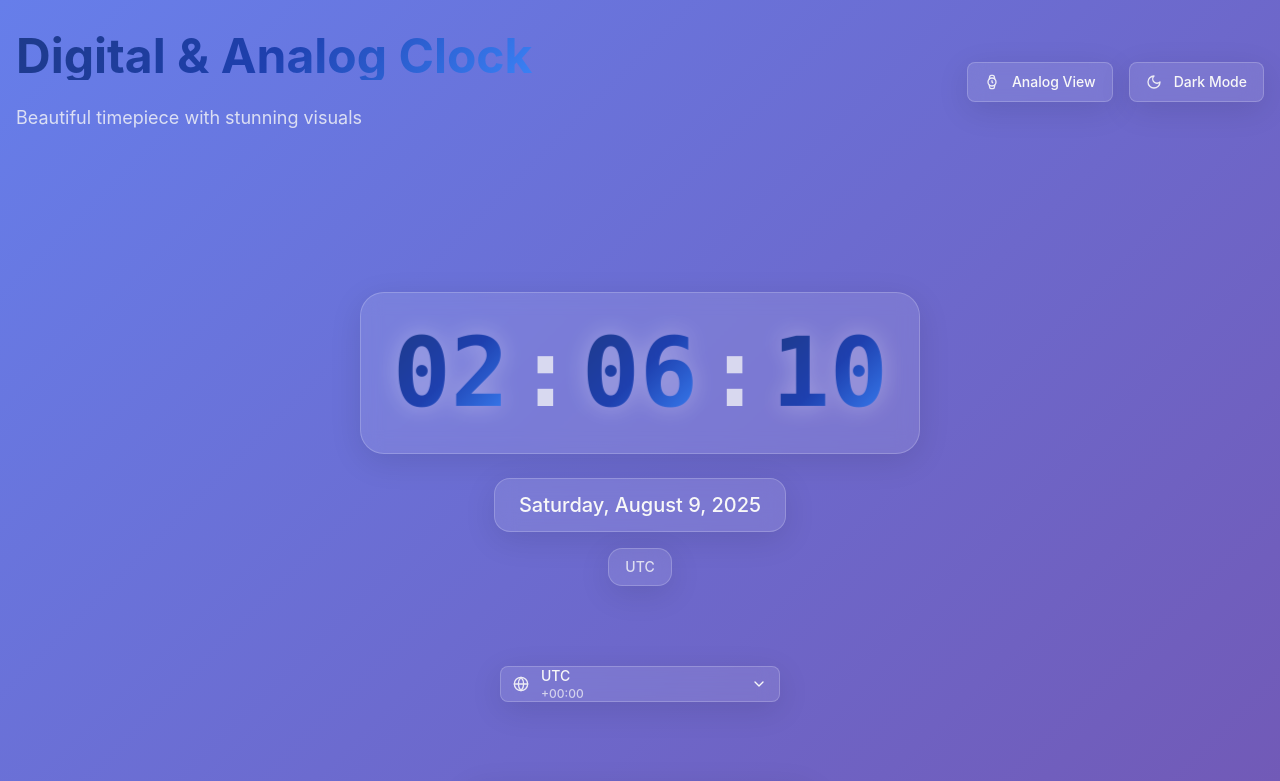
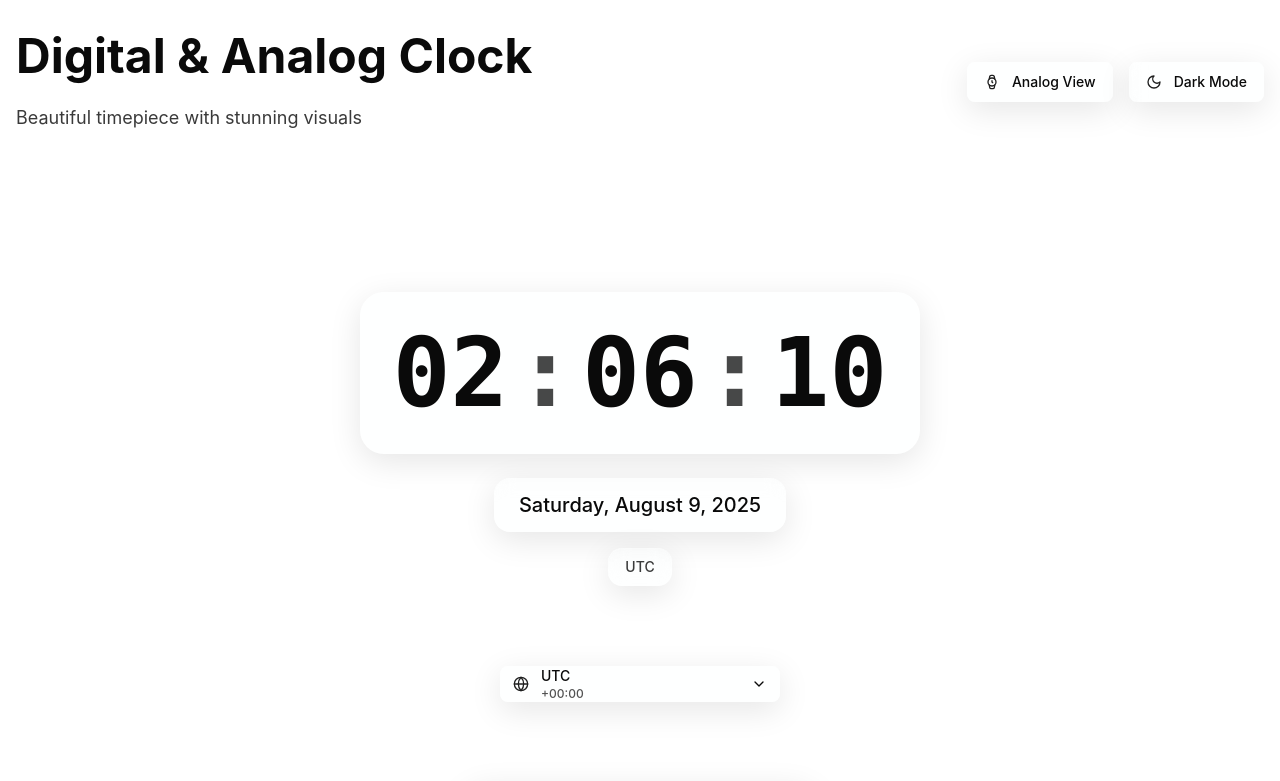
Before and after one commit to RenDub73/clockapp, a React (Vite) app: page / in a window 1280 px wide. Shown: the top 781 px of the page. Built offline with nearby package versions, Linux system fonts and the light colour scheme.

Commit message:
Implement light/dark mode toggle with white/black backgrounds and expand timezone selection

```diff
--- a/src/App.css
+++ b/src/App.css
@@ -43,24 +43,24 @@
 
 :root {
   --radius: 0.625rem;
-  --background: linear-gradient(135deg, #667eea 0%, #764ba2 100%);
-  --foreground: oklch(0.98 0 0);
+  --background: #ffffff;
+  --foreground: oklch(0.145 0 0);
   --card: oklch(1 0 0 / 0.1);
   --card-foreground: oklch(0.145 0 0);
   --popover: oklch(1 0 0 / 0.95);
   --popover-foreground: oklch(0.145 0 0);
-  --primary: oklch(0.98 0 0);
-  --primary-foreground: oklch(0.145 0 0);
+  --primary: oklch(0.145 0 0);
+  --primary-foreground: oklch(0.98 0 0);
   --secondary: oklch(0.97 0 0 / 0.2);
-  --secondary-foreground: oklch(0.98 0 0);
+  --secondary-foreground: oklch(0.145 0 0);
   --muted: oklch(0.97 0 0 / 0.1);
   --muted-foreground: oklch(0.85 0 0);
   --accent: oklch(0.97 0 0 / 0.2);
-  --accent-foreground: oklch(0.98 0 0);
+  --accent-foreground: oklch(0.145 0 0);
   --destructive: oklch(0.7 0.3 0);
   --border: oklch(1 0 0 / 0.2);
   --input: oklch(1 0 0 / 0.1);
-  --ring: oklch(0.98 0 0);
+  --ring: oklch(0.145 0 0);
   --chart-1: oklch(0.646 0.222 41.116);
   --chart-2: oklch(0.6 0.118 184.704);
   --chart-3: oklch(0.398 0.07 227.392);
@@ -83,8 +83,8 @@
   --card-foreground: oklch(0.98 0 0);
   --popover: oklch(0.1 0 0 / 0.95);
   --popover-foreground: oklch(0.98 0 0);
-  --primary: oklch(0.85 0.15 280);
-  --primary-foreground: oklch(0.98 0 0);
+  --primary: oklch(0.98 0 0);
+  --primary-foreground: oklch(0.145 0 0);
   --secondary: oklch(0.2 0 0 / 0.3);
   --secondary-foreground: oklch(0.98 0 0);
   --muted: oklch(0.15 0 0 / 0.3);
@@ -94,11 +94,11 @@
   --destructive: oklch(0.7 0.3 0);
   --border: oklch(1 0 0 / 0.1);
   --input: oklch(1 0 0 / 0.05);
-  --ring: oklch(0.85 0.15 280);
+  --ring: oklch(0.98 0 0);
   --chart-1: oklch(0.488 0.243 264.376);
   --chart-2: oklch(0.696 0.17 162.48);
-  --chart-3: oklch(0.769 0.188 70.08);
-  --chart-4: oklch(0.627 0.265 303.9);
+  --chart-3: oklch(0.398 0.07 227.392);
+  --chart-4: oklch(0.828 0.189 84.429);
   --chart-5: oklch(0.645 0.246 16.439);
   --sidebar: oklch(0.205 0 0);
   --sidebar-foreground: oklch(0.985 0 0);
@@ -115,88 +115,20 @@
     @apply border-border outline-ring/50;
   }
   body {
-    background: var(--background);
+    background-color: var(--background);
     color: var(--foreground);
     font-family: 'Inter', -apple-system, BlinkMacSystemFont, 'Segoe UI', Roboto, sans-serif;
   }
-
-  .dark body {
-    background: #000000;
-  }
-}
-
-/* Custom animations */
-
-@keyframes glow {
-  0%, 100% { box-shadow: 0 0 20px rgba(255, 255, 255, 0.1); }
-  50% { box-shadow: 0 0 40px rgba(255, 255, 255, 0.2), 0 0 60px rgba(255, 255, 255, 0.1); }
-}
-
-@keyframes pulse-glow {
-  0%, 100% {
-    transform: scale(1);
-    filter: drop-shadow(0 0 10px rgba(255, 255, 255, 0.3));
-  }
-  50% {
-    transform: scale(1.02);
-    filter: drop-shadow(0 0 20px rgba(255, 255, 255, 0.5));
-  }
-}
-
-@keyframes shake {
-  0%, 100% { transform: translateX(0); }
-  10%, 30%, 50%, 70%, 90% { transform: translateX(-2px); }
-  20%, 40%, 60%, 80% { transform: translateX(2px); }
-}
-
-@keyframes flash {
-  0%, 50%, 100% { opacity: 1; }
-  25%, 75% { opacity: 0.3; }
-}
-
-
-.glowing {
-  animation: glow 2s ease-in-out infinite;
-}
-
-.pulse-glow {
-  animation: pulse-glow 2s ease-in-out infinite;
-}
-
-.shake {
-  animation: shake 0.5s ease-in-out infinite;
-}
-
-.flash {
-  animation: flash 0.5s ease-in-out infinite;
 }
 
 .glass-morphism {
-  background: rgba(255, 255, 255, 0.1);
+  background-color: var(--card);
   backdrop-filter: blur(10px);
-  border: 1px solid rgba(255, 255, 255, 0.2);
+  border: 1px solid var(--border);
   box-shadow: 0 8px 32px rgba(0, 0, 0, 0.1);
 }
 
 .dark .glass-morphism {
-  background: rgba(0, 0, 0, 0.2);
+  background-color: rgba(0, 0, 0, 1);
   border: 1px solid rgba(255, 255, 255, 0.1);
 }
-
-.gradient-text {
-  background: linear-gradient(135deg, #1e3a8a 0%, #1e40af 50%, #3b82f6 100%);
-  -webkit-background-clip: text;
-  -webkit-text-fill-color: transparent;
-  background-clip: text;
-}
-
-.dark .gradient-text {
-  background: linear-gradient(135deg, #a855f7 0%, #3b82f6 100%);
-  -webkit-background-clip: text;
-  -webkit-text-fill-color: transparent;
-  background-clip: text;
-}
-
-html.dark, body.dark {
-  background-color: #000000 !important;
-}
--- a/src/components/TimezoneSelector.jsx
+++ b/src/components/TimezoneSelector.jsx
@@ -6,33 +6,62 @@ const TimezoneSelector = ({ selectedTimezone, onTimezoneChange }) => {
   const [isOpen, setIsOpen] = useState(false);
 
   const timezones = [
-    { value: 'UTC', label: 'UTC (Coordinated Universal Time)', offset: '+00:00' },
-    { value: 'America/New_York', label: 'New York (EST/EDT)', offset: '-05:00/-04:00' },
-    { value: 'America/Los_Angeles', label: 'Los Angeles (PST/PDT)', offset: '-08:00/-07:00' },
-    { value: 'America/Chicago', label: 'Chicago (CST/CDT)', offset: '-06:00/-05:00' },
-    { value: 'America/Denver', label: 'Denver (MST/MDT)', offset: '-07:00/-06:00' },
-    { value: 'Europe/London', label: 'London (GMT/BST)', offset: '+00:00/+01:00' },
-    { value: 'Europe/Paris', label: 'Paris (CET/CEST)', offset: '+01:00/+02:00' },
-    { value: 'Europe/Berlin', label: 'Berlin (CET/CEST)', offset: '+01:00/+02:00' },
-    { value: 'Europe/Moscow', label: 'Moscow (MSK)', offset: '+03:00' },
-    { value: 'Asia/Tokyo', label: 'Tokyo (JST)', offset: '+09:00' },
-    { value: 'Asia/Shanghai', label: 'Shanghai (CST)', offset: '+08:00' },
-    { value: 'Asia/Kolkata', label: 'Mumbai (IST)', offset: '+05:30' },
-    { value: 'Asia/Dubai', label: 'Dubai (GST)', offset: '+04:00' },
-    { value: 'Australia/Sydney', label: 'Sydney (AEST/AEDT)', offset: '+10:00/+11:00' },
-    { value: 'Pacific/Auckland', label: 'Auckland (NZST/NZDT)', offset: '+12:00/+13:00' },
-    { value: 'America/Sao_Paulo', label: 'São Paulo (BRT)', offset: '-03:00' },
-    { value: 'America/Mexico_City', label: 'Mexico City (CST)', offset: '-06:00' },
-    { value: 'Africa/Cairo', label: 'Cairo (EET)', offset: '+02:00' },
-    { value: 'Africa/Johannesburg', label: 'Johannesburg (SAST)', offset: '+02:00' },
-    { value: 'Asia/Seoul', label: 'Seoul (KST)', offset: '+09:00' },
-  ];
+    { value: 'Etc/GMT+12', label: 'Line Islands (GMT-12)', offset: -12 * 60 },
+    { value: 'Pacific/Midway', label: 'Midway (GMT-11)', offset: -11 * 60 },
+    { value: 'America/Adak', label: 'Adak (GMT-10)', offset: -10 * 60 },
+    { value: 'America/Anchorage', label: 'Anchorage (GMT-9)', offset: -9 * 60 },
+    { value: 'America/Los_Angeles', label: 'Los Angeles (GMT-8)', offset: -8 * 60 },
+    { value: 'America/Denver', label: 'Denver (GMT-7)', offset: -7 * 60 },
+    { value: 'America/Chicago', label: 'Chicago (GMT-6)', offset: -6 * 60 },
+    { value: 'America/Mexico_City', label: 'Mexico City (GMT-6)', offset: -6 * 60 },
+    { value: 'America/New_York', label: 'New York (GMT-5)', offset: -5 * 60 },
+    { value: 'America/Caracas', label: 'Caracas (GMT-4:30)', offset: -4.5 * 60 },
+    { value: 'America/Halifax', label: 'Halifax (GMT-4)', offset: -4 * 60 },
+    { value: 'America/Sao_Paulo', label: 'São Paulo (GMT-3)', offset: -3 * 60 },
+    { value: 'America/Noronha', label: 'Fernando de Noronha (GMT-2)', offset: -2 * 60 },
+    { value: 'Atlantic/Azores', label: 'Azores (GMT-1)', offset: -1 * 60 },
+    { value: 'UTC', label: 'UTC (Coordinated Universal Time)', offset: 0 },
+    { value: 'Europe/London', label: 'London (GMT+0)', offset: 0 },
+    { value: 'Europe/Paris', label: 'Paris (GMT+1)', offset: 1 * 60 },
+    { value: 'Africa/Cairo', label: 'Cairo (GMT+2)', offset: 2 * 60 },
+    { value: 'Africa/Johannesburg', label: 'Johannesburg (GMT+2)', offset: 2 * 60 },
+    { value: 'Europe/Moscow', label: 'Moscow (GMT+3)', offset: 3 * 60 },
+    { value: 'Asia/Dubai', label: 'Dubai (GMT+4)', offset: 4 * 60 },
+    { value: 'Asia/Kolkata', label: 'Mumbai (GMT+5:30)', offset: 5.5 * 60 },
+    { value: 'Asia/Shanghai', label: 'Shanghai (GMT+8)', offset: 8 * 60 },
+    { value: 'Asia/Tokyo', label: 'Tokyo (GMT+9)', offset: 9 * 60 },
+    { value: 'Asia/Seoul', label: 'Seoul (GMT+9)', offset: 9 * 60 },
+    { value: 'Australia/Sydney', label: 'Sydney (GMT+10)', offset: 10 * 60 },
+    { value: 'Pacific/Auckland', label: 'Auckland (GMT+12)', offset: 12 * 60 },
+    { value: 'Pacific/Fiji', label: 'Fiji (GMT+12)', offset: 12 * 60 },
+    { value: 'Pacific/Tongatapu', label: 'Tongatapu (GMT+13)', offset: 13 * 60 },
+    { value: 'Pacific/Kiritimati', label: 'Kiritimati (GMT+14)', offset: 14 * 60 },
+  ].sort((a, b) => a.offset - b.offset);
+
+  const formatOffset = (offsetMinutes) => {
+    const sign = offsetMinutes >= 0 ? '+' : '-';
+    const absOffsetMinutes = Math.abs(offsetMinutes);
+    const hours = Math.floor(absOffsetMinutes / 60);
+    const minutes = absOffsetMinutes % 60;
+    return `${sign}${String(hours).padStart(2, '0')}:${String(minutes).padStart(2, '0')}`;
+  };
 
   const selectedTz = timezones.find(tz => tz.value === selectedTimezone) || timezones[0];
 
   const handleTimezoneSelect = (timezone) => {
     onTimezoneChange(timezone.value);
     setIsOpen(false);
+  };
+
+  const getTimezoneDisplayName = (label) => {
+    return label.split(' (')[0];
+  };
+
+  const getTimezoneCode = (label) => {
+    if (label.includes('(')) {
+      return label.split('(')[1].replace(')', '');
+    }
+    return '';
   };
 
   return (
@@ -45,8 +74,8 @@ const TimezoneSelector = ({ selectedTimezone, onTimezoneChange }) => {
         <div className="flex items-center gap-3">
           <Globe className="w-5 h-5 animate-pulse" />
           <div className="text-left">
-            <div className="font-medium">{selectedTz.label.split(' (')[0]}</div>
-            <div className="text-xs opacity-70">{selectedTz.offset}</div>
+            <div className="font-medium">{getTimezoneDisplayName(selectedTz.label)}</div>
+            <div className="text-xs opacity-70">{formatOffset(selectedTz.offset)}</div>
           </div>
         </div>
         <ChevronDown className={`w-4 h-4 transition-transform duration-300 ${isOpen ? 'rotate-180' : ''}`} />
@@ -64,9 +93,9 @@ const TimezoneSelector = ({ selectedTimezone, onTimezoneChange }) => {
                     selectedTimezone === timezone.value ? 'bg-white/20' : ''
                   }`}
                 >
-                  <div className="font-medium">{timezone.label.split(' (')[0]}</div>
+                  <div className="font-medium">{getTimezoneDisplayName(timezone.label)}</div>
                   <div className="text-xs opacity-70 mt-1">
-                    {timezone.label.includes('(') ? timezone.label.split('(')[1].replace(')', '') : ''} • {timezone.offset}
+                    {getTimezoneCode(timezone.label)} • {formatOffset(timezone.offset)}
                   </div>
                 </button>
               ))}
```
Also changed, not shown: 1 other file (tests, documents, lock files or other folders).
